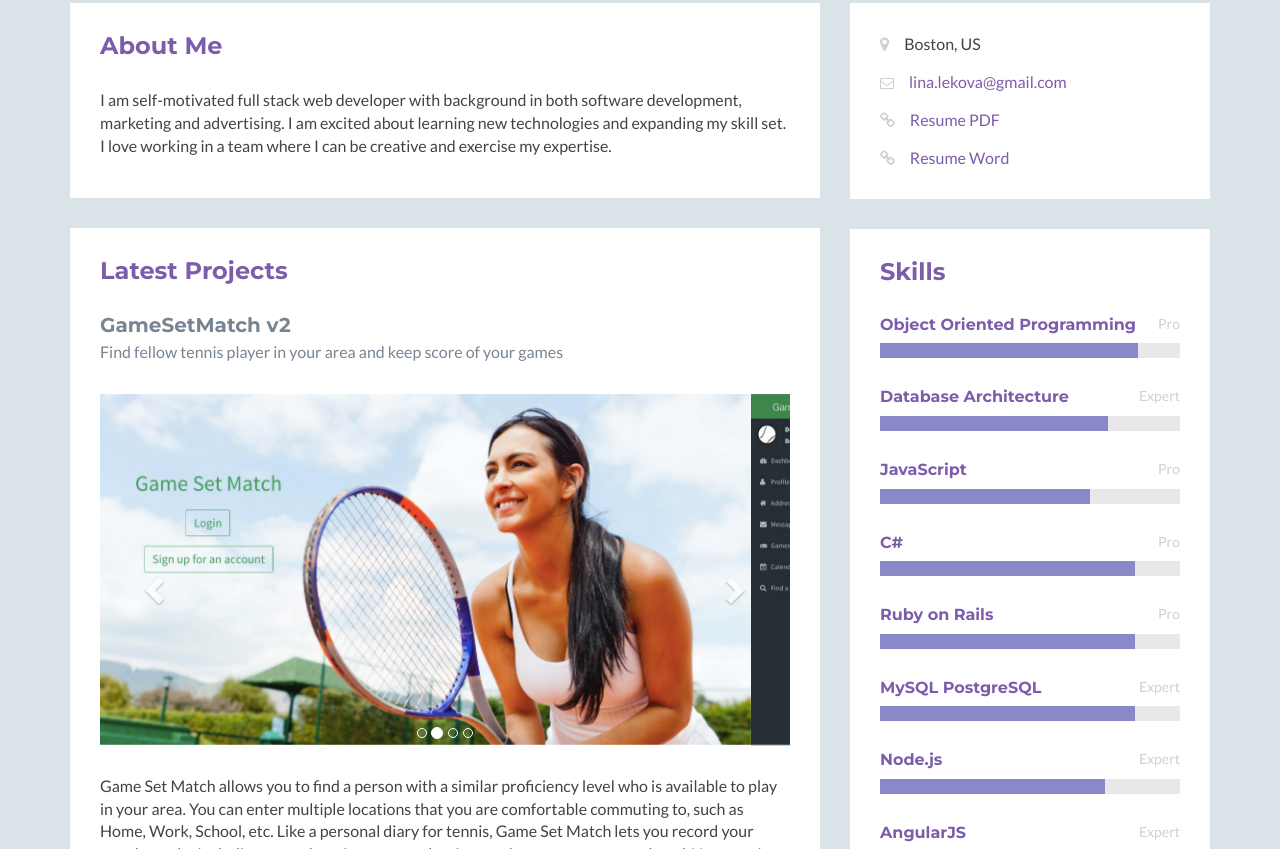
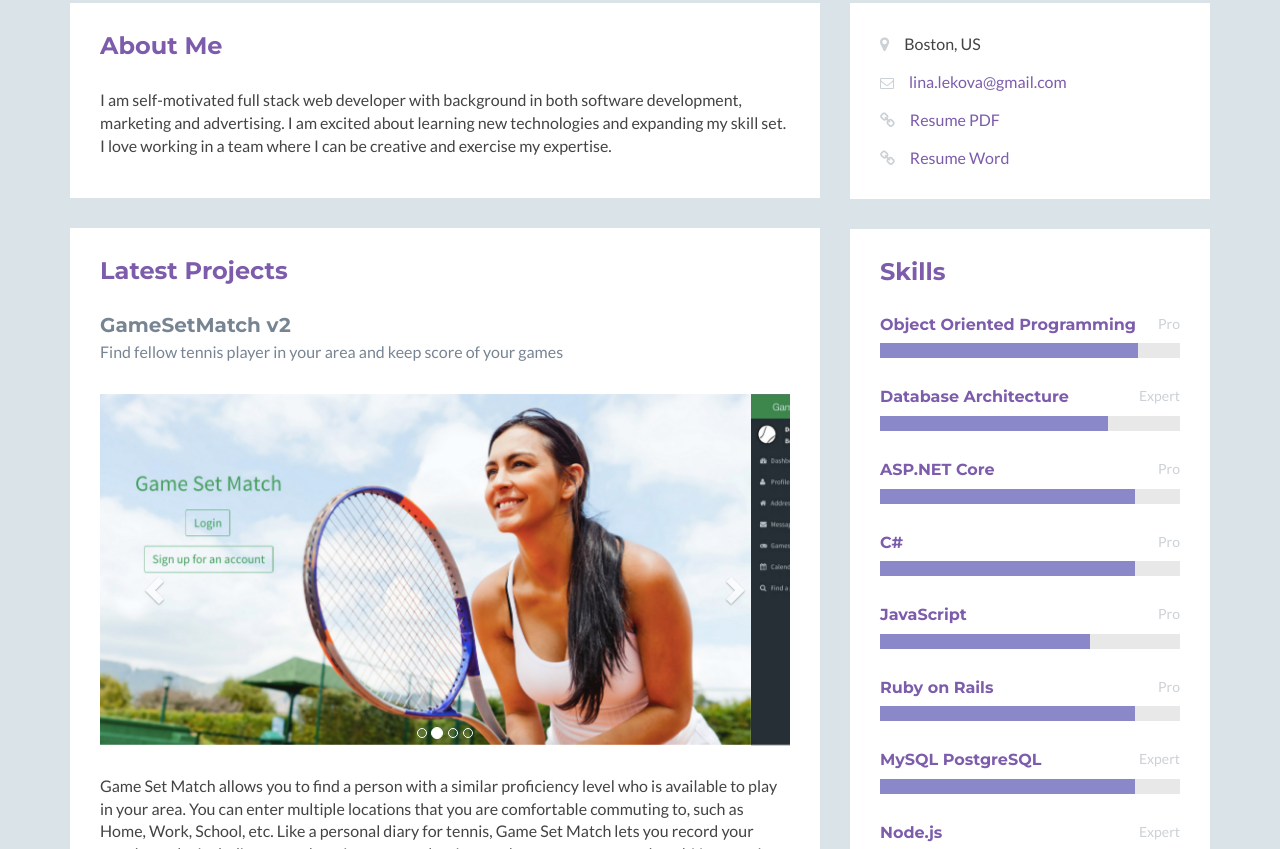
Before and after one commit to lekova/lekova.github.io, a plain HTML site: page index.html in a window 1280 px wide. Shown: the part 387-1236 px from the top of the page. Drawn offline with nearby package versions, Linux system fonts and the light colour scheme.

Commit message:
Add ASP.NET Core to list of skills

```diff
--- a/index.html
+++ b/index.html
@@ -272,9 +272,9 @@
                                 </div><!--//item-->
 
                                 <div class="item">
-                                    <h3 class="level-title">JavaScript<span class="level-label">Pro</span></h3>
+                                    <h3 class="level-title">ASP.NET Core<span class="level-label">Pro</span></h3>
                                     <div class="level-bar">
-                                        <div class="level-bar-inner" data-level="70%">
+                                        <div class="level-bar-inner" data-level="85%">
                                         </div>
                                     </div><!--//level-bar-->
                                 </div><!--//item-->
@@ -283,6 +283,14 @@
                                     <h3 class="level-title">C#<span class="level-label">Pro</span></h3>
                                     <div class="level-bar">
                                         <div class="level-bar-inner" data-level="85%">
+                                        </div>
+                                    </div><!--//level-bar-->
+                                </div><!--//item-->
+
+                                <div class="item">
+                                    <h3 class="level-title">JavaScript<span class="level-label">Pro</span></h3>
+                                    <div class="level-bar">
+                                        <div class="level-bar-inner" data-level="70%">
                                         </div>
                                     </div><!--//level-bar-->
                                 </div><!--//item-->
```
